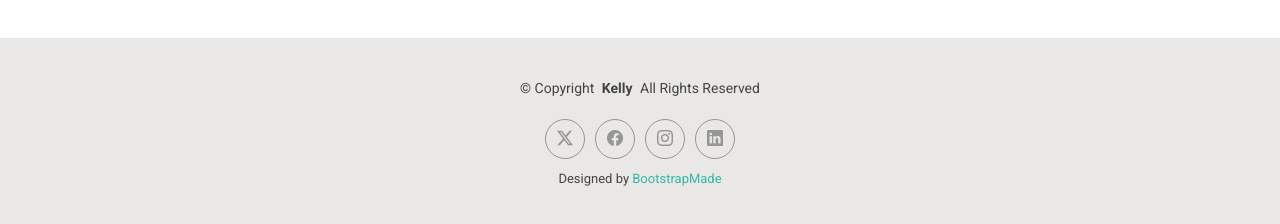
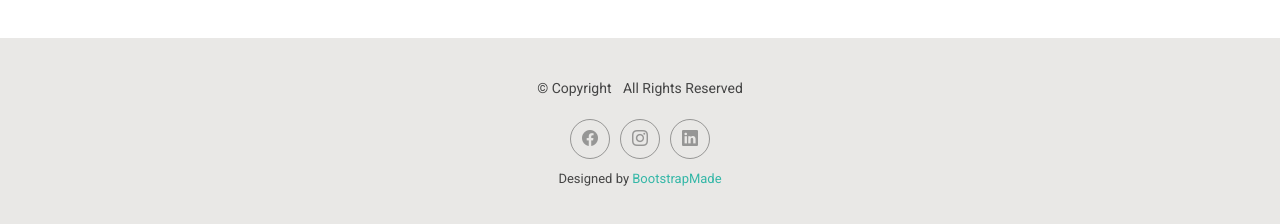
Before and after one commit to dulkarsamanvn/portfolio, a plain HTML site: page portfolio.html in a window 1280 px wide. Shown: the part 1009-1233 px from the top of the page. Drawn offline with Linux system fonts and the light colour scheme.

Commit message:
Update portfolio.html

```diff
--- a/portfolio.html
+++ b/portfolio.html
@@ -154,13 +154,12 @@
 
     <div class="container">
       <div class="copyright text-center ">
-        <p>© <span>Copyright</span> <strong class="px-1 sitename">Kelly</strong> <span>All Rights Reserved<br></span></p>
+        <p>© <span>Copyright</span> <strong class="px-1 sitename"></strong> <span>All Rights Reserved<br></span></p>
       </div>
       <div class="social-links d-flex justify-content-center">
-        <a href=""><i class="bi bi-twitter-x"></i></a>
-        <a href=""><i class="bi bi-facebook"></i></a>
-        <a href=""><i class="bi bi-instagram"></i></a>
-        <a href=""><i class="bi bi-linkedin"></i></a>
+        <a href="#" class="facebook"><i class="bi bi-facebook"></i></a>
+        <a href="#" class="instagram"><i class="bi bi-instagram"></i></a>
+        <a href="#" class="linkedin"><i class="bi bi-linkedin"></i></a>
       </div>
       <div class="credits">
         <!-- All the links in the footer should remain intact. -->
```
